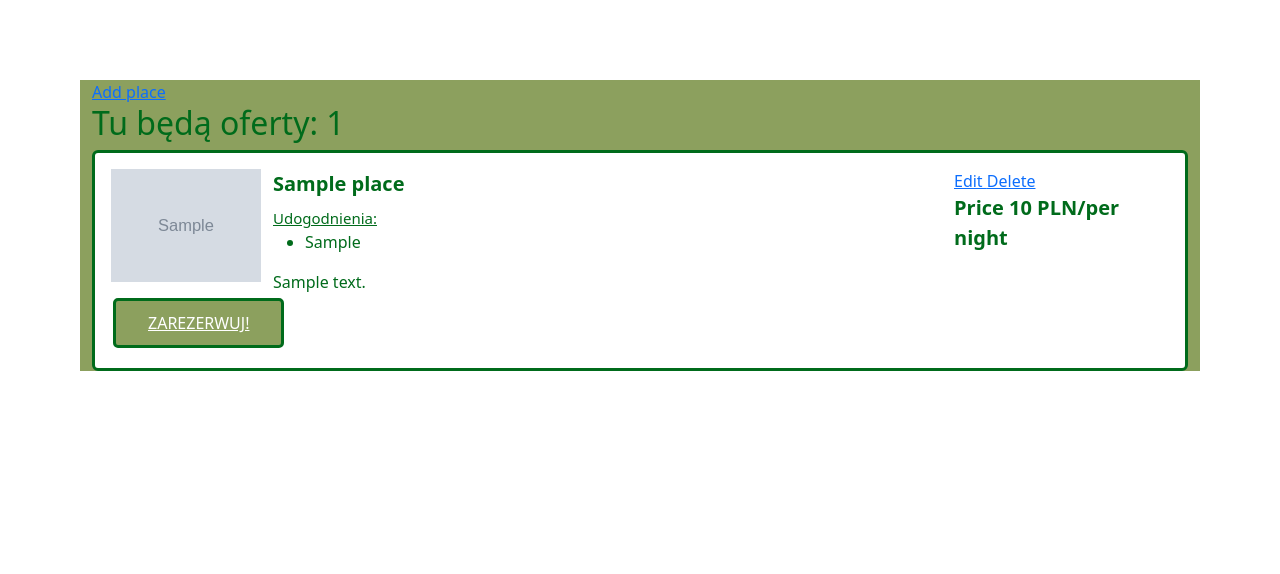
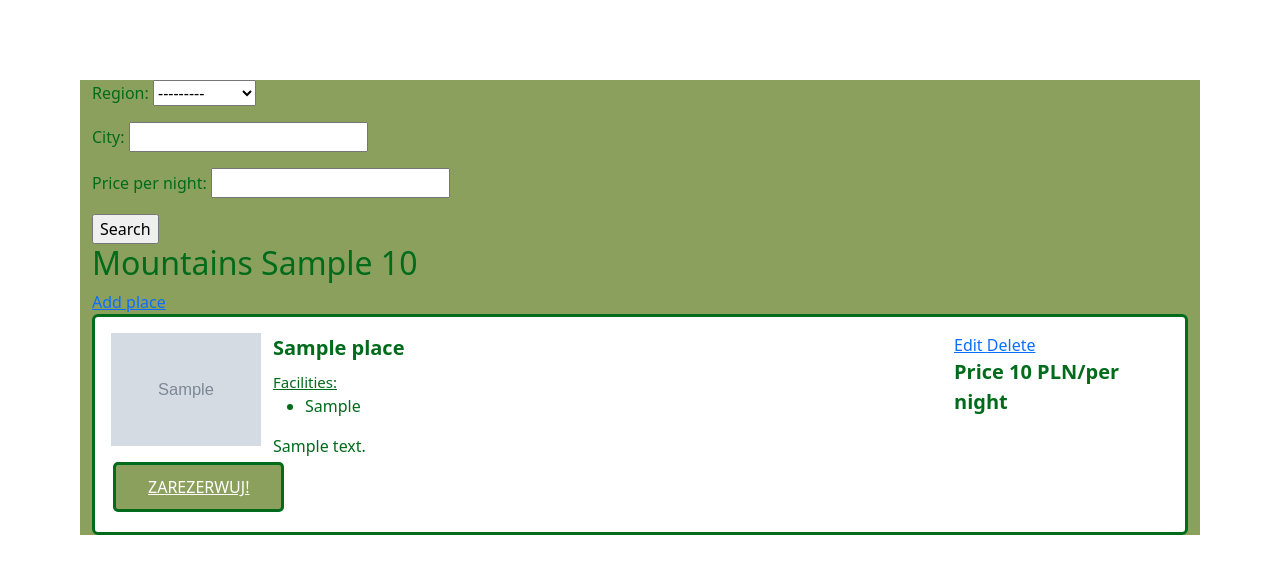
Before and after one commit to pawel-jasnowski/explore_poland_final_project, a Django app: page /test/places/ in a window 1280 px wide. Shown: the top 574 px of the page. Run offline with Django 4.2, Linux system fonts and the light colour scheme; tables that the repository leaves empty hold one stand-in row (values such as "Sample post"); grey boxes marked "Sample" are stand-in pictures; some libraries are stand-ins or nearby versions.

Commit message:
places.css and place.html and base.html ale imagines

```diff
--- /dev/null
+++ b/places_app/filters.py
@@ -0,0 +1,12 @@
+import django_filters
+from .models import Places
+
+class PlacesFilter(django_filters.FilterSet):
+
+    class Meta:
+        model = Places
+        fields = [
+            'region',
+            'city',
+            'price_per_night',
+        ]
--- a/places_app/static/places.css
+++ b/places_app/static/places.css
@@ -7,7 +7,7 @@
 .container{
     background-color: #8ca05e;
     border-block-color: #8ca05e;
-    margin-color
+
 }
 .places-img {
     width: 150px;
--- a/places_app/templates/place.html
+++ b/places_app/templates/place.html
@@ -5,13 +5,24 @@
 {% block title %} Lista ofert {% endblock %}
 
 {% block site %}
+    <form methon="get">
+        {{ filtered_places.form.as_p }}
+        <input type="submit" value="Search">
+    </form>
 
+    {% for places in filtered_places.qs %}
+        <h2>
+            {{ places.region }}
+            {{ places.city }}
+            {{ places.price_per_night }}
+        </h2>
+    {% endfor %}
     <a href="{% url 'new_place' %}"> Add place </a>
 
     {% if places|length == 0 %}
          <h2> Brak ofert miejsc. </h2>
     {% else %}
-         <h2>Tu będą oferty: {{ places|length }}</h2>
+{#         <h2>Tu będą oferty: {{ places|length }}</h2>#}
 
         {% for place in places %}
             <div class="card">
@@ -20,7 +31,7 @@
                   <div class="row">
                       <div class="col-9">
                           <p class="card-title">{{ place.place_name }}</p>
-                          <div class="facilities">Udogodnienia:</div>
+                          <div class="facilities">Facilities:</div>
                           <ul>
                               <li>{{ place.facilities }}</li>
                           </ul>
--- a/places_app/templates/place_form.html
+++ b/places_app/templates/place_form.html
@@ -15,5 +15,6 @@
         <button type="submit">Add place</button>
     </form>
 
+
 </body>
 </html>
--- a/places_app/views.py
+++ b/places_app/views.py
@@ -1,12 +1,12 @@
 from django.shortcuts import render, get_object_or_404, redirect
 from .models import Places
 from .forms import PlacesForm
+from .filters import PlacesFilter
 
 
-
-def all_places(request):
-    all_offers = Places.objects.all()
-    return render(request, 'place.html', {'places': all_offers})
+# def all_places(request):
+#     all_offers = Places.objects.all()
+#     return render(request, 'place.html', {'places': all_offers})
 
 def new_place(request):
     form = PlacesForm(request.POST or None, request.FILES or None)
@@ -34,3 +34,18 @@
         return redirect(all_places)
 
     return render(request, 'confirm_deletion.html', {'place': place})
+
+
+def all_places(request):
+    all_offers = Places.objects.all()
+    #     return render(request, 'place.html', {'places': all_offers})
+    context ={'places': all_offers}
+
+    filtered_places = PlacesFilter(
+        request.GET,
+        queryset=Places.objects.all()
+    )
+
+    context['filtered_places'] = filtered_places
+
+    return render(request, 'place.html', context=context)
```
Also changed, not shown: places_app/migrations/0003_alter_places_object_type.py (added).
